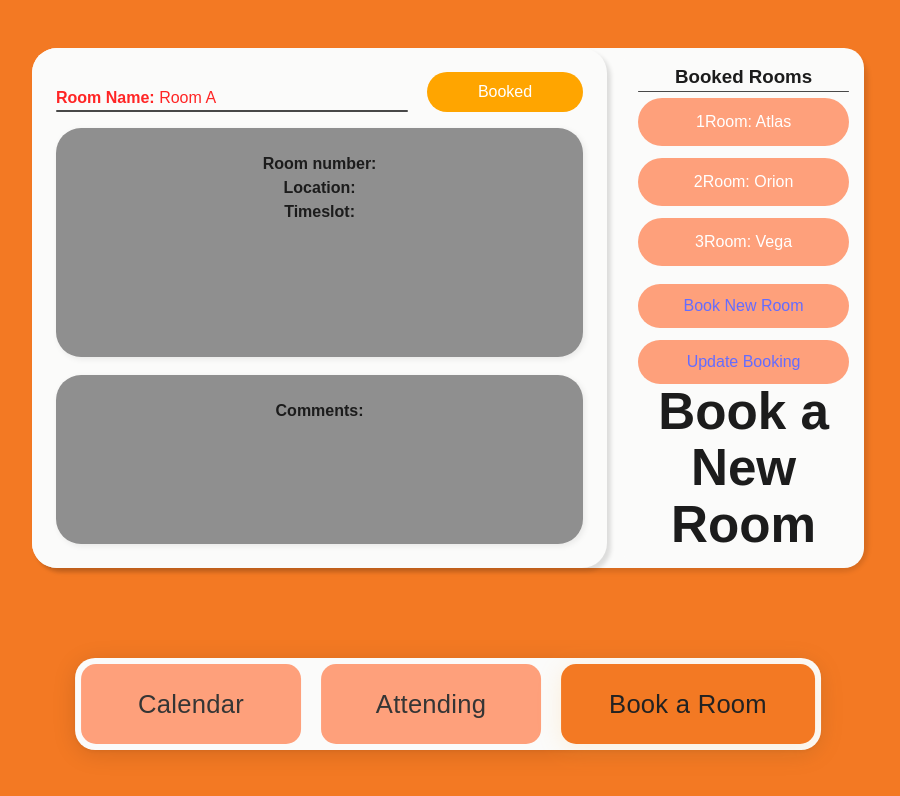
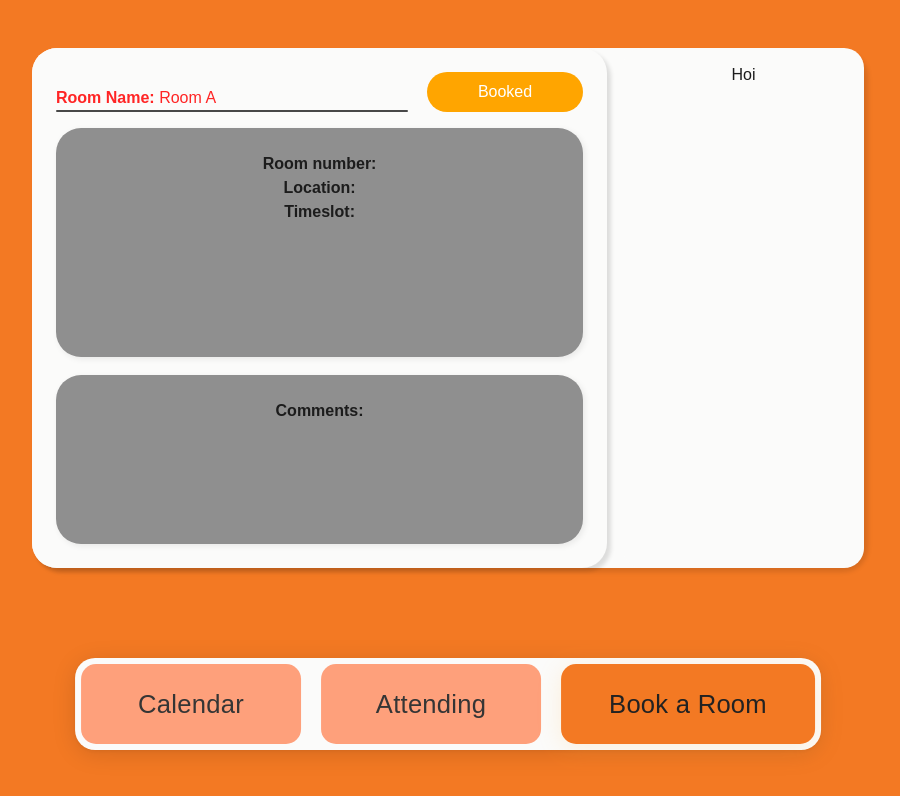
Before and after one commit to ItsADanny/HR.WebDev-CalendarApp, a React (Vite) app in the folder OCalendar/: page /book-a-room/new-room in a window 1280 px wide. Shown: the top 796 px of the page, without its empty margins (192-1092 px from the left). Built offline with nearby package versions, Linux system fonts and the light colour scheme.

Commit message:
Kleine aanpassing maar nog niet goed

```diff
--- a/OCalendar/src/App.tsx
+++ b/OCalendar/src/App.tsx
@@ -21,10 +21,9 @@ function App() {
         <Route path="/calendar" element={<Calendar />} />
         <Route path="/attending" element={<Attending />} />
 
-        <Route path="/book-a-room" element={<BookaRoom />}>
-          <Route path="new-room" element={<NewRoom />} />
-          <Route path="update-booking" element={<UpdateRoom />} />
-        </Route>
+        <Route path="/book-a-room" element={<BookaRoom />} />
+        <Route path="/book-a-room/new-room" element={<NewRoom />} />
+        <Route path="/book-a-room/update-booking" element={<UpdateRoom />} />
       </Routes>
       { isLoggedIn ? <NavbarLoggedIn /> : <Navbar /> }
     </>
--- a/OCalendar/src/components/BookedRooms.tsx
+++ b/OCalendar/src/components/BookedRooms.tsx
@@ -25,7 +25,6 @@ function BookedRooms() {
                 <NavLink to="new-room" className="BookedRooms__nav-link">Book New Room</NavLink>
                 <NavLink to="update-booking" className="BookedRooms__nav-link">Update Booking</NavLink>
             </nav>
-            <Outlet />
         </div>
     );
 }
--- a/OCalendar/src/pages/NewRoom.tsx
+++ b/OCalendar/src/pages/NewRoom.tsx
@@ -1,8 +1,22 @@
+import RoomDetails from "../components/RoomDetails";
 
 function NewRoom() {
+    const selectedBooking = {
+        roomName: "Room A",
+        date: "2024-07-15",
+    };
+
     return(
-        <div>
-            <h1>Book a New Room</h1>
+
+
+        <div className="BookaRoom__container">
+            <div className="BookaRoom__left-box">
+                <RoomDetails booking={selectedBooking} />
+            </div>
+
+            <div className="BookaRoom__right-box">
+                Hoi
+            </div>
         </div>
     )
 }
```
Also changed, not shown: OCalendar/src/components/NewRoom/NewRoomDetails.tsx (added, +21 -0 lines), 2 other files (tests, documents, lock files or other folders).
